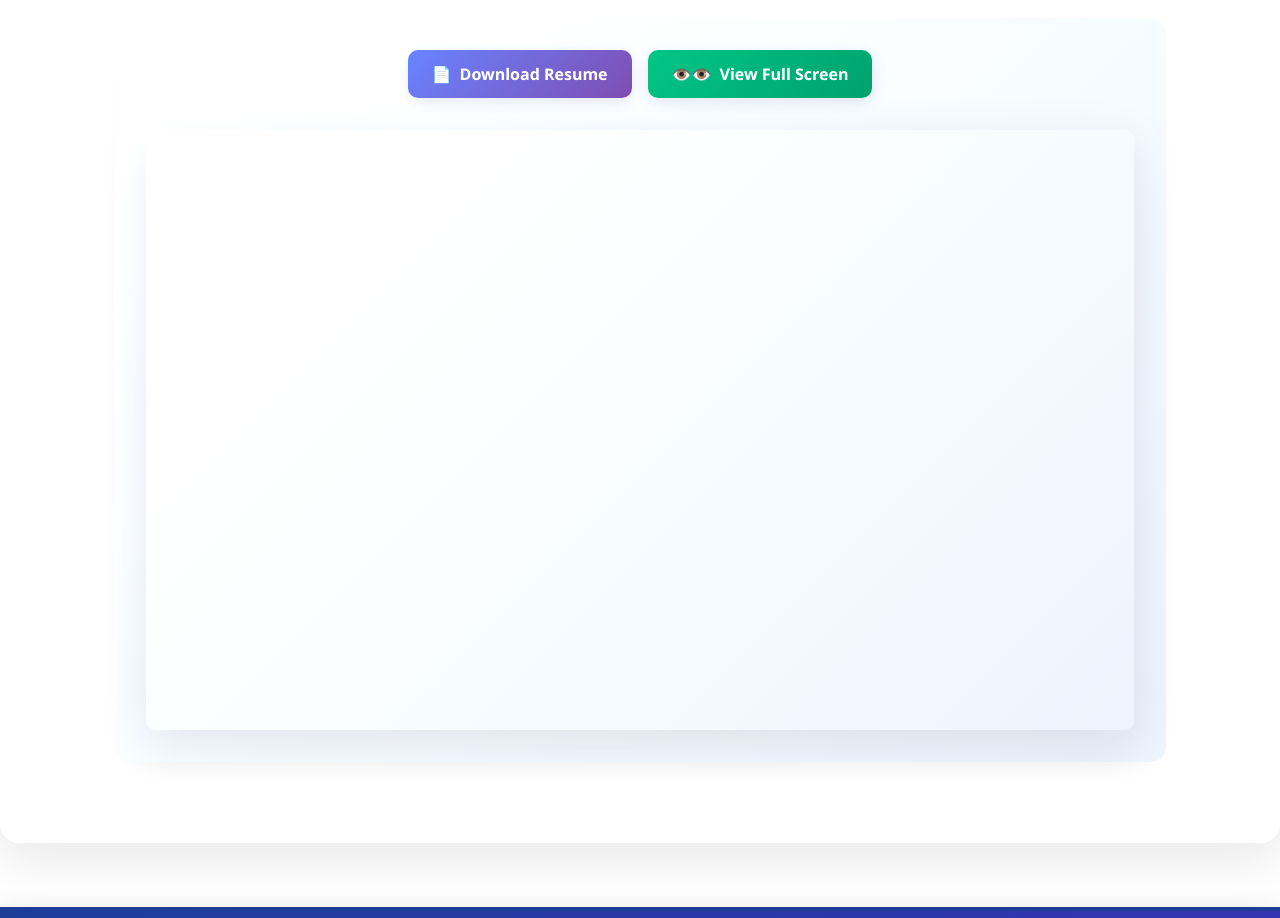
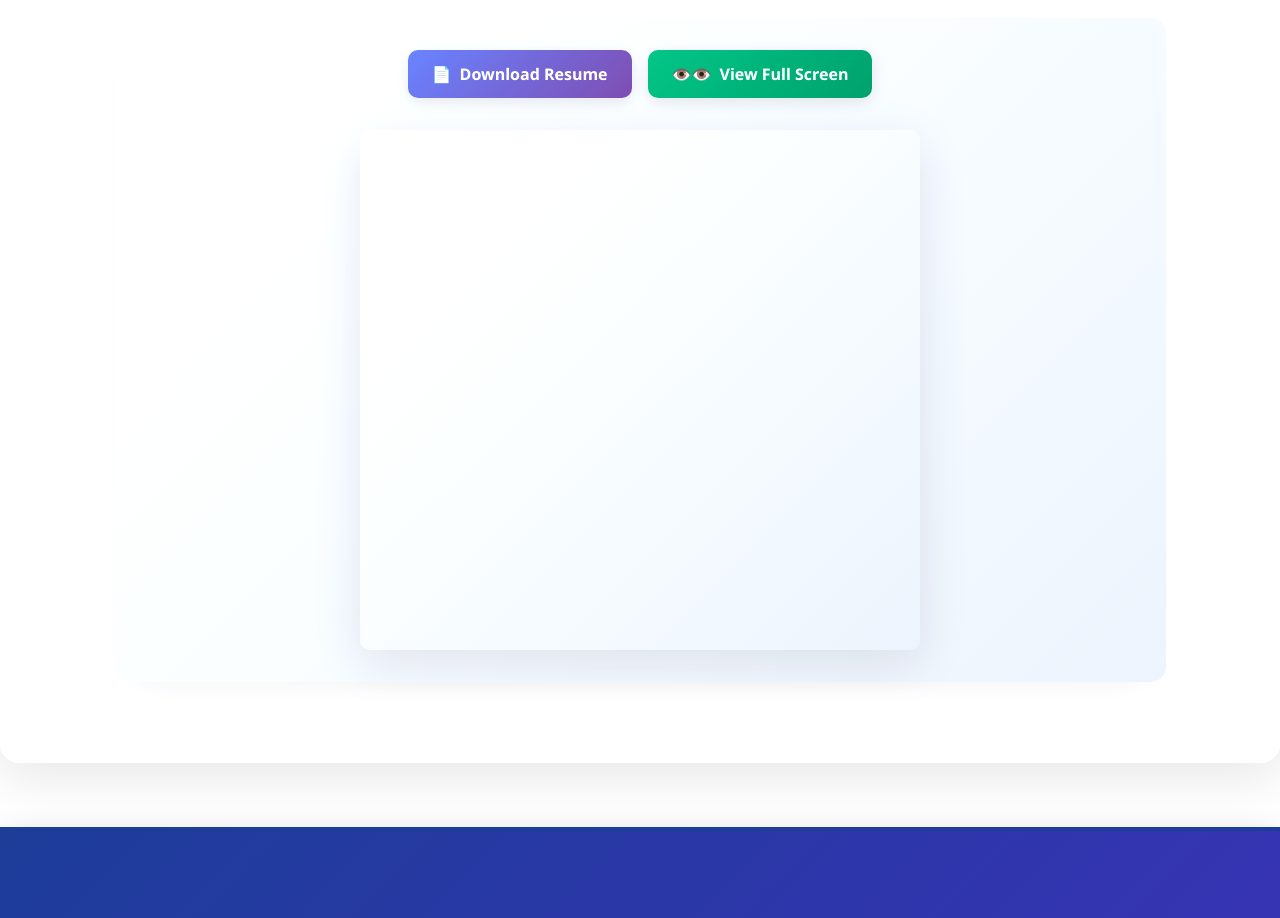
Before and after one commit to Karti722/Personal_Website, a Next.js app in the folder website/: page / in a window 1280 px wide. Shown: the part 8920-9838 px from the top of the page. Built offline with nearby package versions, Linux system fonts and the light colour scheme.

Commit message:
Adjusted Resume viewer width for laptop and PC

```diff
--- a/website/app/components/Sections/Resume/Resume.module.css
+++ b/website/app/components/Sections/Resume/Resume.module.css
@@ -55,12 +55,17 @@
   overflow: hidden;
   box-shadow: var(--box-shadow, 0 4px 20px rgba(0, 0, 0, 0.08));
   background: var(--card-bg);
+  width: 100%;
+  height: 100%;
+  max-width: 560px;
+  margin: 0 auto;
 }
 
 .resumeFrame {
   border: none;
   width: 100%;
-  min-height: 600px;
+  min-height: 520px;
+  height: clamp(520px, 60vh, 680px);
   display: block;
 }
 
@@ -80,6 +85,7 @@
 @media (max-width: 768px) {
   .resumeFrame {
     min-height: 500px;
+    height: 64vh;
   }
 
   .resumeActions {
@@ -100,7 +106,8 @@
 
 @media (max-width: 480px) {
   .resumeFrame {
-    min-height: 400px;
+    min-height: 420px;
+    height: 58vh;
   }
 
   .resumeActions {
--- a/website/app/components/Sections/Resume/index.tsx
+++ b/website/app/components/Sections/Resume/index.tsx
@@ -26,7 +26,8 @@ export default function Resume() {
           </div>
           <div className={styles.resumeEmbed}>
             <iframe
-              src="/files/Kartikeya_Resume.pdf#toolbar=0&navpanes=0&scrollbar=0"
+              src="/files/Kartikeya_Resume.pdf#toolbar=1&navpanes=0&zoom=125"
+              title="Kartikeya Kumar Resume"
               width="100%"
               height="600"
               className={styles.resumeFrame}
```
